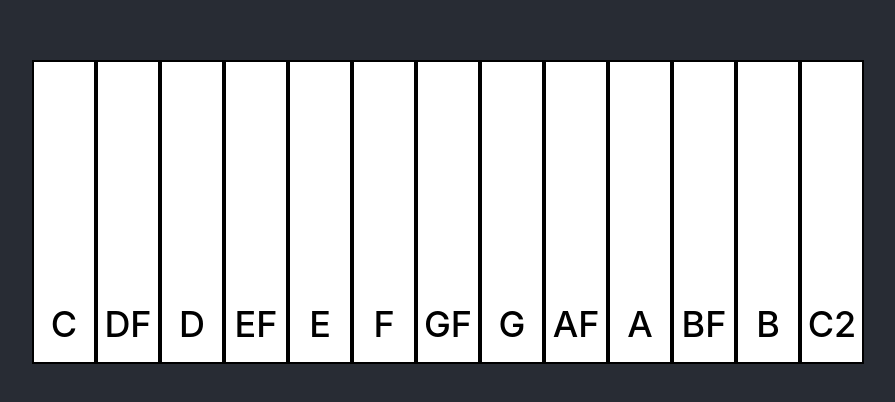
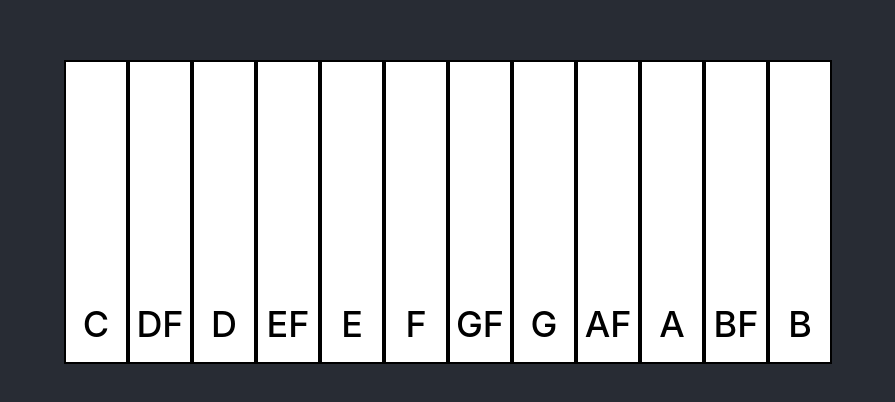
Before and after one commit to oceaan-pendharkar/my-piano, a React (Create React App) app: page / in a window 1280 px wide. Shown: the part 188-590 px from the top of the page, without its empty margins (192-1087 px from the left). Built offline with nearby package versions, Linux system fonts and the light colour scheme.

Commit message:
Map const NOTES in Piano.js.

```diff
--- a/src/components/Piano.js
+++ b/src/components/Piano.js
@@ -1,24 +1,16 @@
 import React from 'react';
 import Key from './Key';
 import '../styles/Piano.css';
+import NOTES from '../global/constants';
 
 class Piano extends React.Component{
     render(){
+        const keys = NOTES.map(note => {
+            return <Key note={note} key={note} />
+        })
         return(
             <div className="piano">
-                <Key note="c"/>
-                <Key note="df"/>
-                <Key note="d"/>
-                <Key note="ef"/>
-                <Key note="e"/>
-                <Key note="f"/>
-                <Key note="gf"/>
-                <Key note="g"/>
-                <Key note="af"/>
-                <Key note="a"/>
-                <Key note="bf"/>
-                <Key note="b"/>
-                <Key note="c2"/>
+                {keys}
             </div>
         )
     }
```
